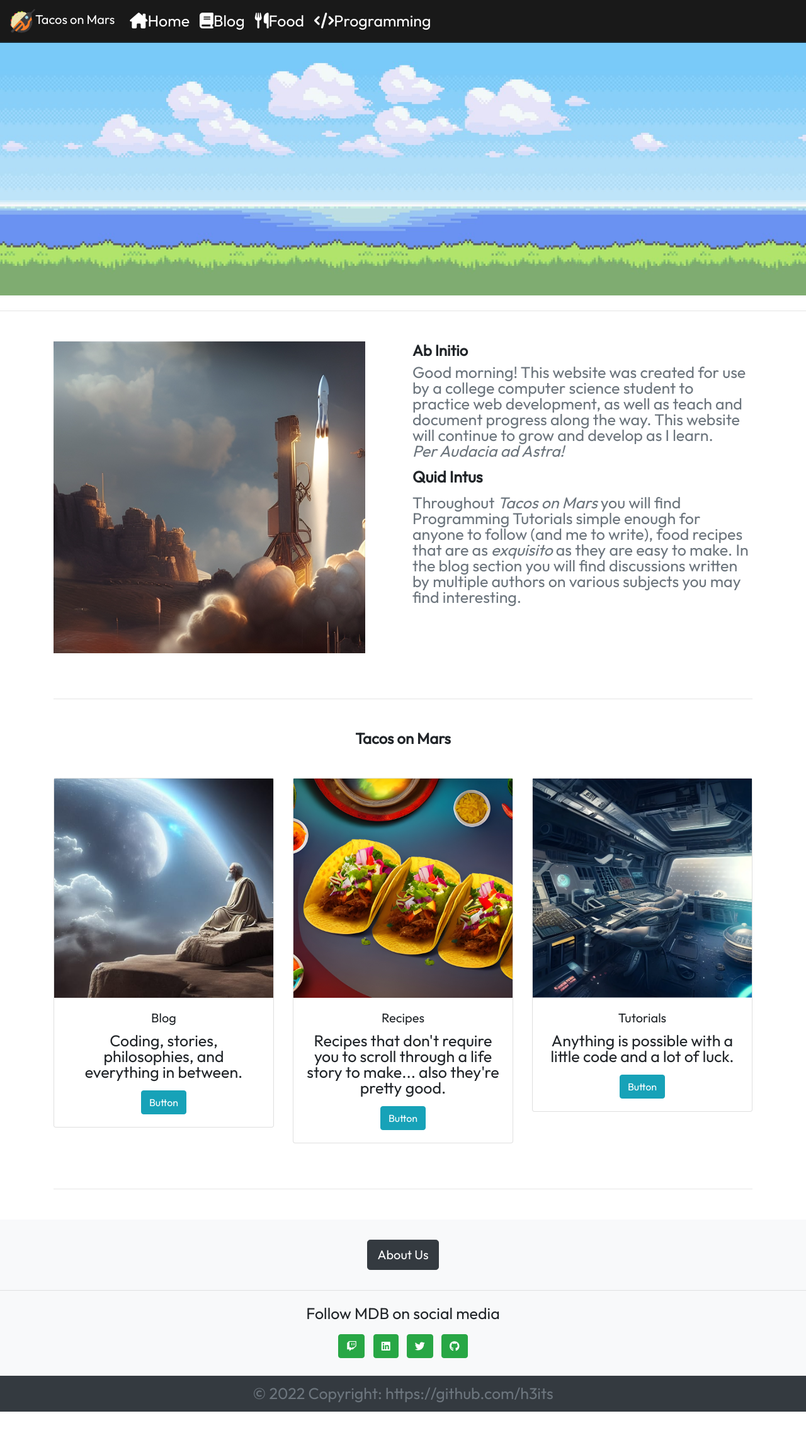
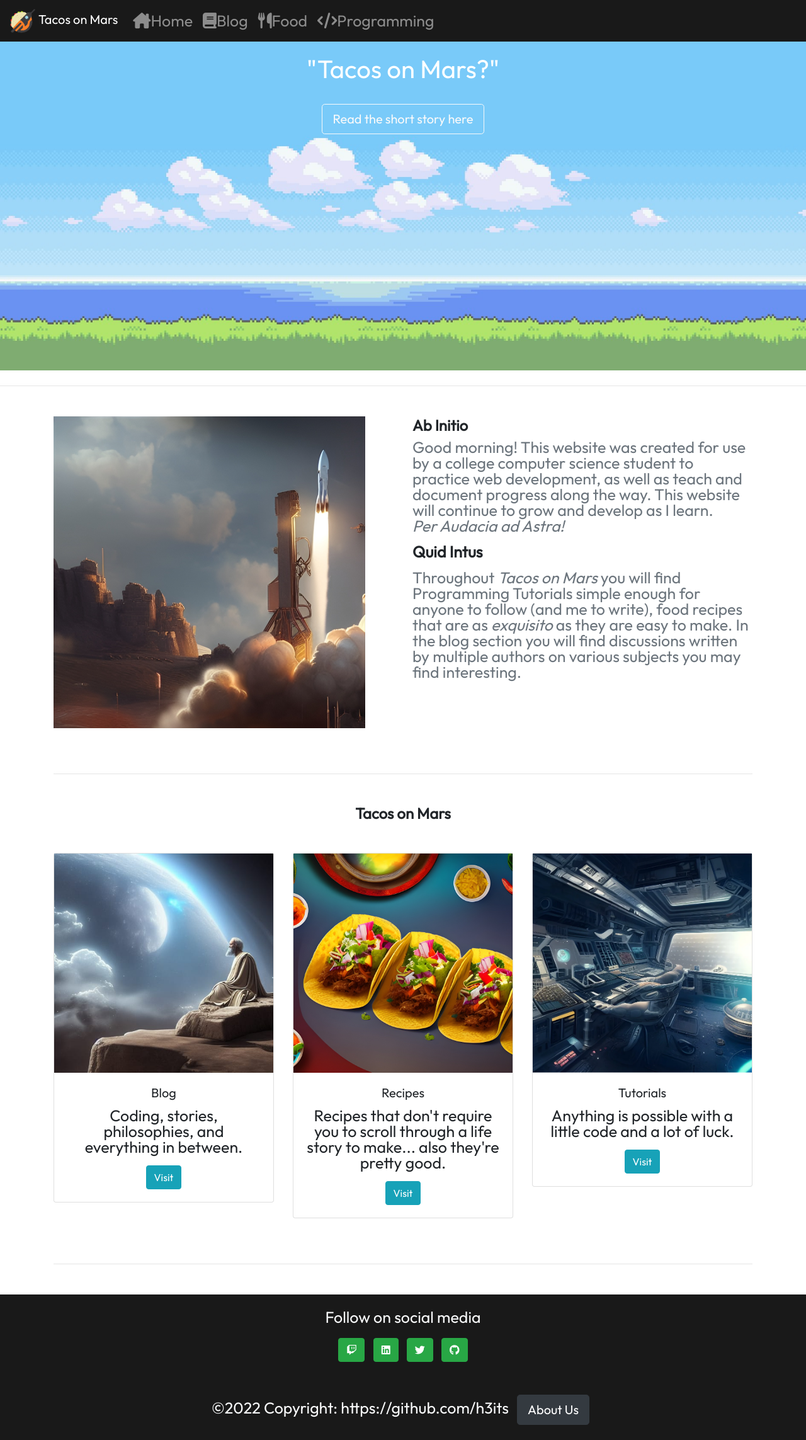
Before and after one commit to h3its/Paradise3, a Django app: page / in a window 1280 px wide. Shown: the whole page at 63% size. Before the commit the page ends 2241 px from the top, so only its background shows below. Run offline with Django 4.2, Linux system fonts and the light colour scheme; some web fonts are replaced.

Commit message:
lots of ui changes

```diff
--- a/blog/templates/blog/base.html
+++ b/blog/templates/blog/base.html
@@ -18,9 +18,9 @@
 </head>
 <body>
   <nav class="navbar navbar-expand navbar-dark fixed-top" style="background-color: #191919">
-  <a class="navbar-brand" href=""><img src="../../static/logo(transparent)%20(2).png" width="40" height="40"/>Tacos on Mars</a>
+  <a class="navbar-brand" href=""><img src="../../static/logo(transparent)%20(2).png" width="40" height="40" style="margin-right: 5px"/>Tacos on Mars</a>
   <div class="collapse navbar-collapse" id="navbarsExample02">
-    <ul class="navbar-nav mr-auto">
+    <ul class="navbar-nav ">
       <li class="nav-item">
         <a class="nav-link" href="/"><i class="fa-solid fa-house-chimney"></i>Home</a>
       </li>
@@ -40,17 +40,8 @@
 
     {% endblock %}
 <footer class="bg-light text-lg-start">
-    <div class="py-4 text-center">
-      <a role="button" class="btn btn-dark btn-lg m-2"
-        href="https://www.youtube.com/channel/UC5CF7mLQZhvx8O5GODZAhdA" rel="nofollow" target="_blank">
-        About Us
-      </a>
-    </div>
-
-    <hr class="m-0" />
-
-    <div class="text-center py-4 align-items-center">
-      <p>Follow MDB on social media</p>
+    <div class="text-center text-light py-4 align-items-center" style="background-color: #191919">
+      <p>Follow on social media</p>
       <a href="https://www.twitch.tv/h3its" class="btn btn-success m-1" role="button"
         rel="nofollow" target="_blank">
         <i class="fab fa-twitch"></i>
@@ -70,9 +61,12 @@
     </div>
 
     <!-- Copyright -->
-    <div class="text-center text-secondary p-3 bg-dark" style="background-color: rgba(0, 0, 0, 0.2);">
-      © 2022 Copyright: https://github.com/h3its
-      <a class="text-dark" href="https://mdbootstrap.com/"></a>
+    <div class="text-center text-secondary p-3" style="background-color: #191919">
+      <a class="text-light" href="https://github.com/h3its">©2022 Copyright: https://github.com/h3its</a>
+        <a role="button" class="btn btn-dark btn-lg m-2"
+        href="https://www.youtube.com/channel/UC5CF7mLQZhvx8O5GODZAhdA" rel="nofollow" target="_blank">
+        About Us
+      </a>
     </div>
     <!-- Copyright -->
   </footer>
--- a/blog/templates/blog/index.html
+++ b/blog/templates/blog/index.html
@@ -11,23 +11,21 @@
       /* Height for devices larger than 576px */
       @media (min-width: 992px) {
         #intro {
-          margin-top: -58.59px;
+          margin-top: 60px;
         }
       }
 
-      .navbar .nav-link {
-        color: #fff !important;
-      }
     </style>
 
 
 
     <!-- Background image -->
     <div id="intro" class="bg-image shadow-2-strong">
-      <div class="mask" style="background-color: rgba(0, 0, 0, 0.8);">
+      <div class="mask" >
         <div class="container d-flex align-items-center justify-content-center text-center h-100">
           <div class="text-white">
-            <h2 class="mb-4">"Tacos on Mars?"</h2>
+            <br>
+            <h1 class="mb-4">"Tacos on Mars?"</h1>
             <a class="btn btn-outline-light btn-lg m-2" href="https://www.youtube.com/watch?v=c9B4TPnak1A" role="button"
               rel="nofollow" target="_blank">Read the short story here</a>
           </div>
@@ -95,7 +93,7 @@
                 <p class="card-text">
                   Coding, stories, philosophies, and everything in between.
                 </p>
-                <a href="#!" class="btn btn-info">Button</a>
+                <a href="#!" class="btn btn-info">Visit</a>
               </div>
             </div>
           </div>
@@ -114,7 +112,7 @@
                   Recipes that don't require you to scroll through a life story to make...
                   also they're pretty good.
                 </p>
-                <a href="#!" class="btn btn-info">Button</a>
+                <a href="#!" class="btn btn-info">Visit</a>
               </div>
             </div>
           </div>
@@ -132,7 +130,7 @@
                 <p class="card-text">
                   Anything is possible with a little code and a lot of luck.
                 </p>
-                <a href="#!" class="btn btn-info">Button</a>
+                <a href="#!" class="btn btn-info">Visit</a>
               </div>
             </div>
           </div>
```
Also changed, not shown: blog/templates/blog/all_posts.html (+12 -12 lines), blog/static/warhol(cropped-banner).jpg (added), db.sqlite3.
